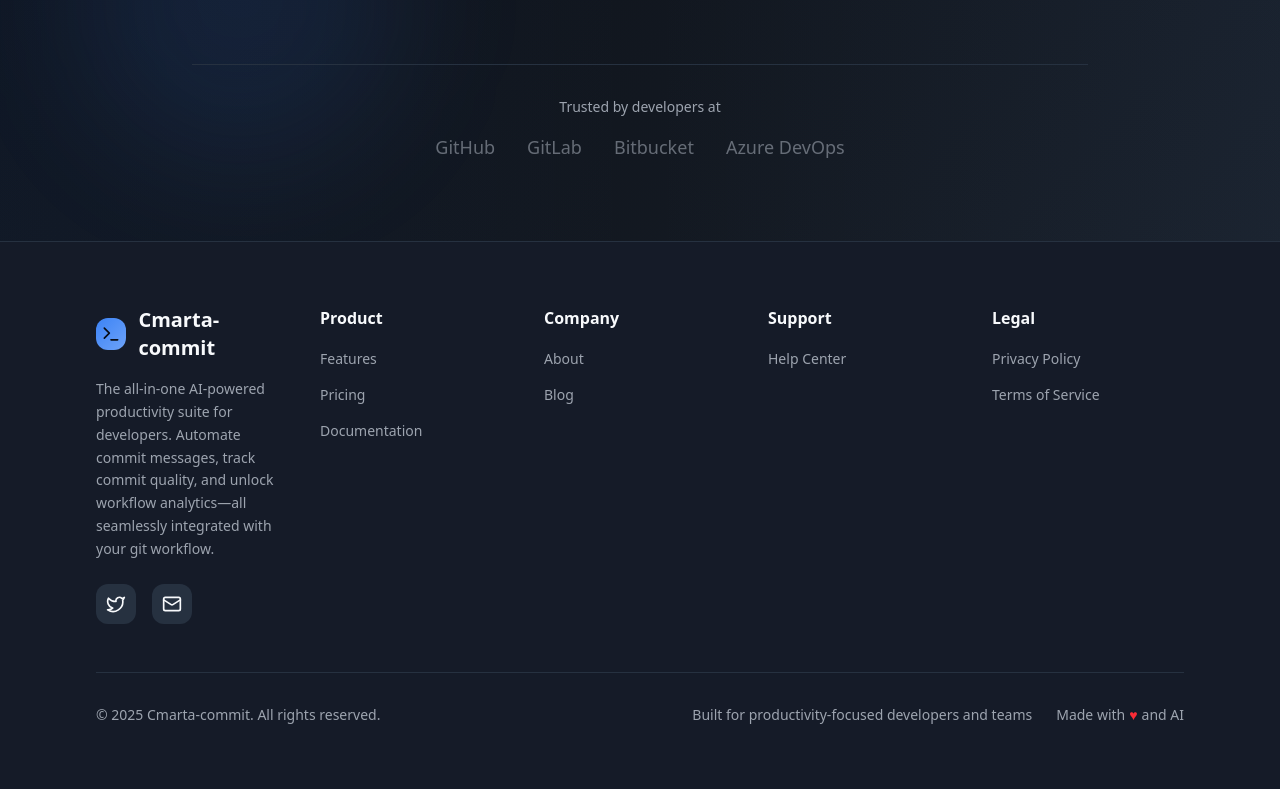
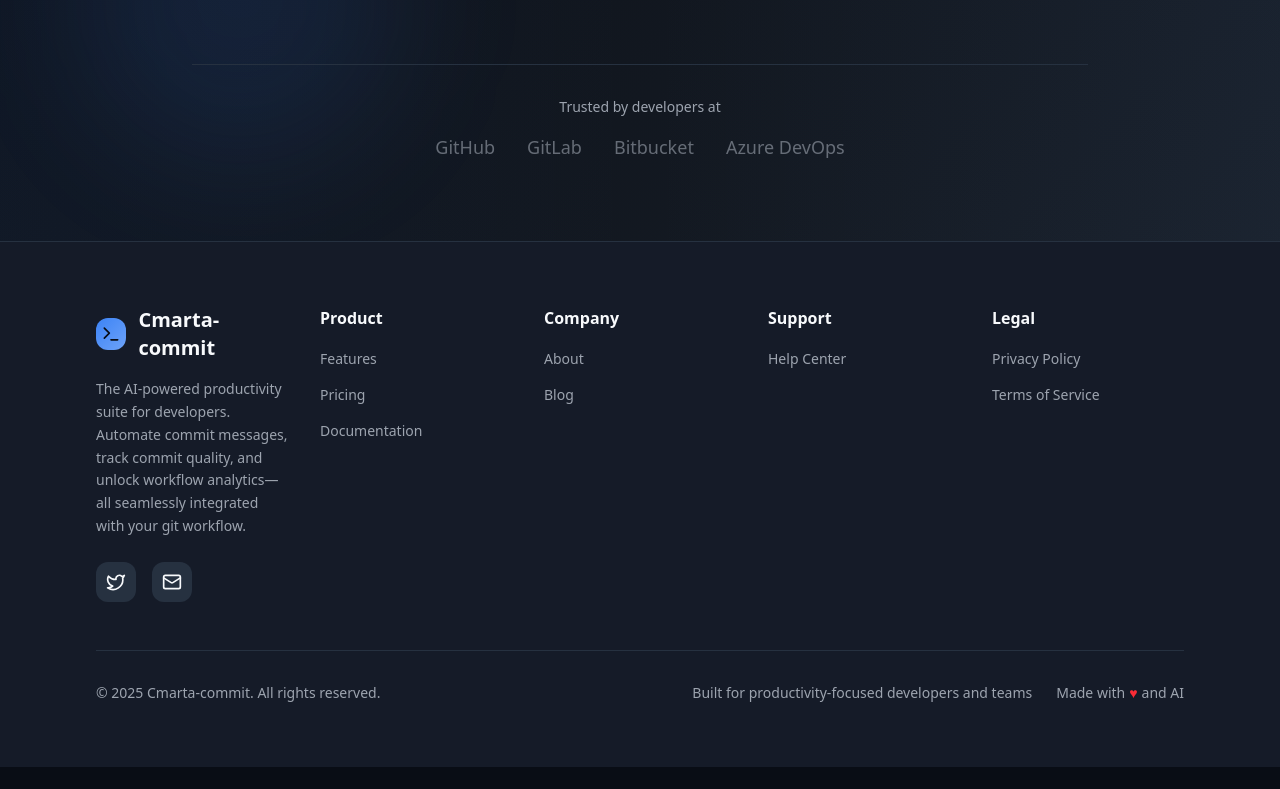
Before and after one commit to samlan24/smarta, a Next.js app in the folder smart_commit/: page / in a window 1280 px wide. Shown: the part 6933-7722 px from the top of the page. After the commit the page ends 7700 px from the top, so only its background shows below. Built offline with nearby package versions, Linux system fonts and the light colour scheme; no server answers.

Commit message:
making changes

```diff
--- a/smart_commit/src/app/components/Footer.tsx
+++ b/smart_commit/src/app/components/Footer.tsx
@@ -39,7 +39,7 @@ const Footer = () => {
               <span className="text-xl font-bold">Cmarta-commit</span>
             </div>
             <p className="text-muted-foreground text-sm leading-relaxed mb-6">
-              The all-in-one AI-powered productivity suite for developers.
+              The AI-powered productivity suite for developers.
               Automate commit messages, track commit quality, and unlock workflow analytics—all seamlessly integrated with your git workflow.
             </p>
 
```
